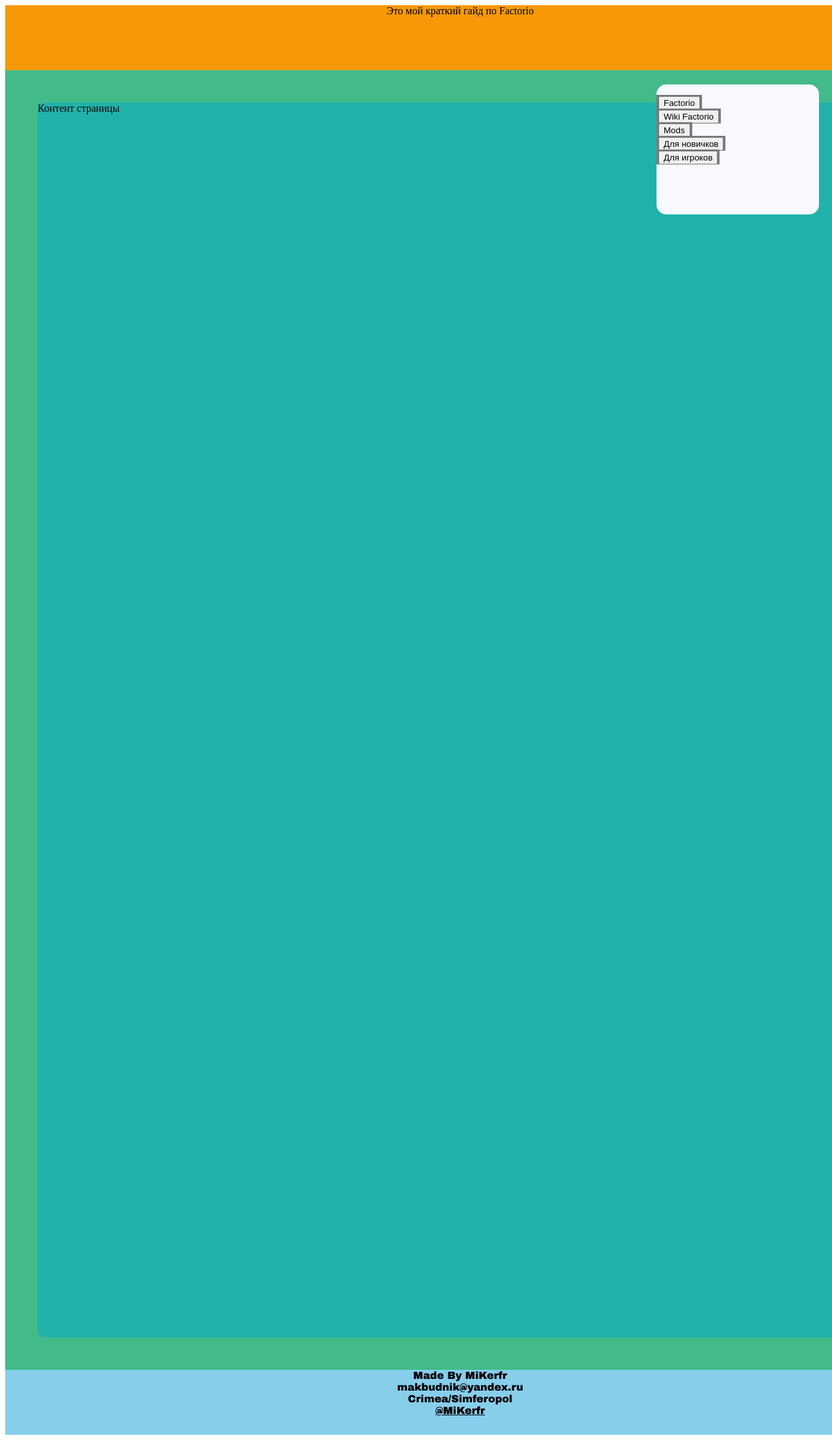
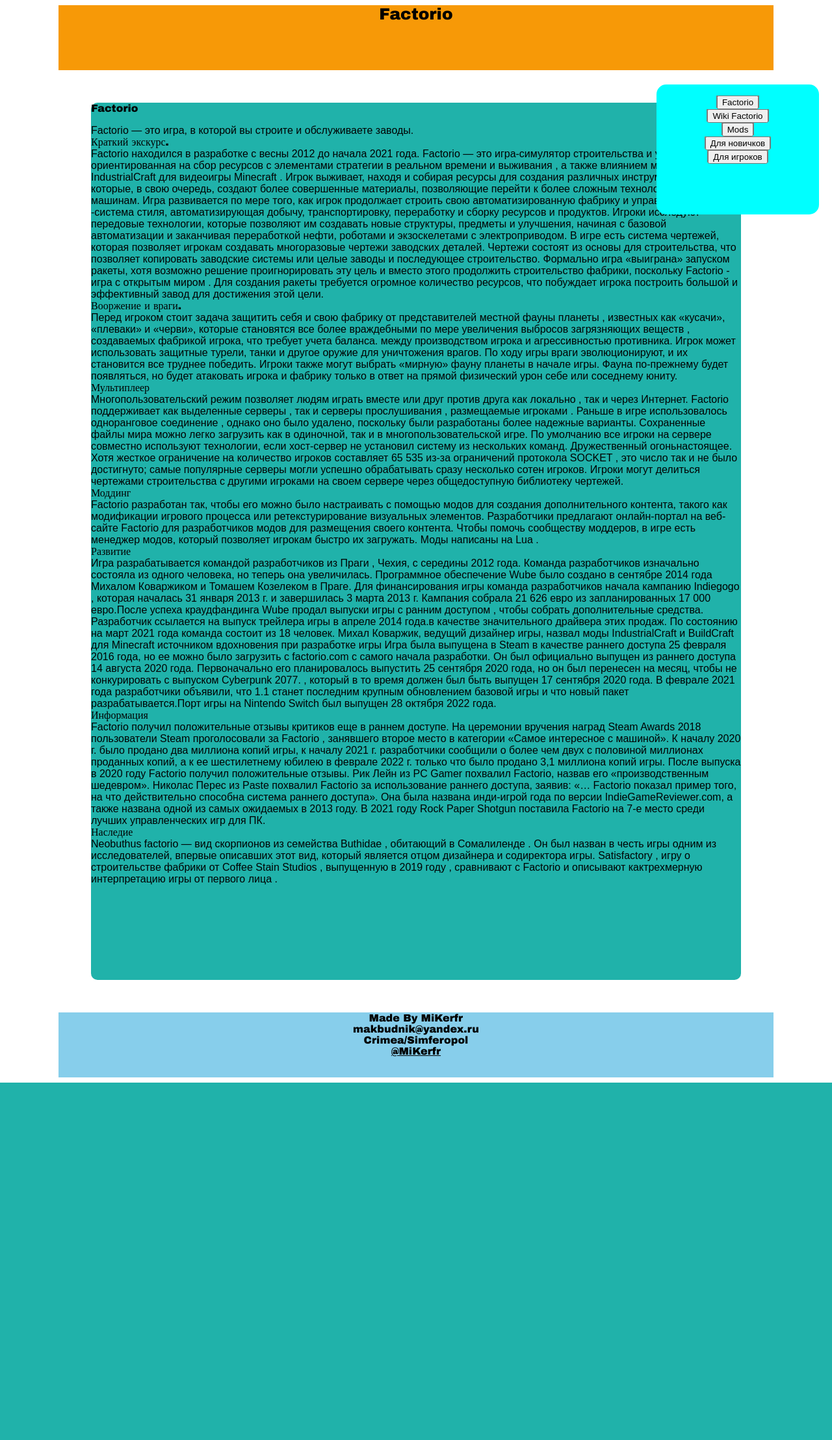
Before and after one commit to MiKerfr/PHP_Synergia1, a PHP site: page /MyFirsthSite.html in a window 1280 px wide; the page is wider, and only the part inside the window is pictured. Shown: that part at 65% size. After the commit the page ends 1666 px from the top of that part, so only its background shows below. Run offline with PHP 8.4, Linux system fonts and the light colour scheme.

Commit message:
1.2
.Текст
.Фон
.Мелкие Исправления

```diff
--- a/HomeSite/MyFirsthSite.css
+++ b/HomeSite/MyFirsthSite.css
@@ -1,8 +1,8 @@
 #frame
 {
-	width: 100%;
+	width: 70%;
 	height: 100%;
-	background-color:#43BB89FF ;
+    background-clip: 2.mp4;
 	margin: auto;
 	display: table;
 
@@ -17,6 +17,9 @@
 	padding: 50px;
 	text-align: center;
 	display: table-header-group;
+	font-size: 25px;
+	font-family: Arial Black;
+	border-radius: 0,0,8,8 ;
 }
 #footer
 {
@@ -26,22 +29,25 @@
 	margin: 50px;
 	text-align: center;
 	display: table-footer-group;
+	font-family: Arial Black;
 }
 #sidebar
 {
 	width:  250px;
 	height: 200px;
-	background-color: ghostwhite;
+	background-color: cyan;
 	float:right;
 	border-radius: 15px;
 	position: fixed;
 	top: 130px;
 	right: 20px;
+	text-align: center;
+	font-family: Arial Black;
 }
 #content
 {
-	width: 1300px;
-	height: 1900px;
+	width: 1000px;
+	height: 1350px;
 	background-color: lightseagreen;
 	margin: 50px;
 	text-align: left;
@@ -57,7 +63,7 @@
 #button
 {
     background: #B3794BFF; /* Цвет фона */
-    border: 3px solid #7a7b7e; /* Параметры рамки */
+    border: 1px solid #7a7b7e; /* Параметры рамки */
     width: 60px; /* Ширина кнопки */
     height: 60px; /* Высота */
     border-radius: 1p
@@ -65,8 +71,18 @@
 #button1
 {
     background: #CCBD32FF; /* Цвет фона */
-    border: 3px solid #7a7b7e; /* Параметры рамки */
+    border: 1px solid #7a7b7e; /* Параметры рамки */
     width: 60px; /* Ширина кнопки */
     height: 60px; /* Высота */
     border-radius: 1px;
 }
+#text
+{
+	font-family: sans-serif;
+    size: 25;
+}
+#a
+{
+	font-family: Arial Black;
+	font-size: 20;
+}
--- a/HomeSite/MyFirsthSite.html
+++ b/HomeSite/MyFirsthSite.html
@@ -2,16 +2,70 @@
 <html lang="en">
 <head>
 	 <meta charset="UTF-8">
-     <title>My Gide Factorio</title>
+     <div>
+
+
+
+     </div>
      <link rel="stylesheet" type="text/css" href="MyFirsthSite.css">
 </head>
 <body>
 	<div id="frame">
-
-    <div id="header">Это мой краткий гайд по Factorio</div>
+    <div id="header">Factorio</div>
 
 
-    <div id="content">Контент страницы</div>
+    <div id="content">
+        <a id="a">Factorio</a>
+        <p id="text"> Factorio — это игра, в которой вы строите и обслуживаете заводы.
+<br>
+<a id="a">Краткий экскурс.</a>
+<br>
+Factorio находился в разработке с весны 2012 до начала 2021 года.
+Factorio — это игра-симулятор строительства и управления, ориентированная на сбор ресурсов с элементами стратегии в реальном времени и выживания , а также влиянием модов BuildCraft и IndustrialCraft для видеоигры Minecraft . Игрок выживает, находя и собирая ресурсы для создания различных инструментов и машин, которые, в свою очередь, создают более совершенные материалы, позволяющие перейти к более сложным технологиям и машинам. Игра развивается по мере того, как игрок продолжает строить свою автоматизированную фабрику и управлять ею. -система стиля, автоматизирующая добычу, транспортировку, переработку и сборку ресурсов и продуктов. Игроки исследуют передовые технологии, которые позволяют им создавать новые структуры, предметы и улучшения, начиная с базовой автоматизации и заканчивая переработкой нефти, роботами и экзоскелетами с электроприводом.
+
+В игре есть система чертежей, которая позволяет игрокам создавать многоразовые чертежи заводских деталей. Чертежи состоят из основы для строительства, что позволяет копировать заводские системы или целые заводы и последующее строительство.
+
+Формально игра «выиграна» запуском ракеты, хотя возможно решение проигнорировать эту цель и вместо этого продолжить строительство фабрики, поскольку Factorio - игра с открытым миром . Для создания ракеты требуется огромное количество ресурсов, что побуждает игрока построить большой и эффективный завод для достижения этой цели.
+<br>
+<a id="a">Вооржение и враги.</a>
+<br>
+Перед игроком стоит задача защитить себя и свою фабрику от представителей местной фауны планеты , известных как «кусачи», «плеваки» и «черви», которые становятся все более враждебными по мере увеличения выбросов загрязняющих веществ , создаваемых фабрикой игрока, что требует учета баланса. между производством игрока и агрессивностью противника. Игрок может использовать защитные турели, танки и другое оружие для уничтожения врагов. По ходу игры враги эволюционируют, и их становится все труднее победить.
+
+Игроки также могут выбрать «мирную» фауну планеты в начале игры. Фауна по-прежнему будет появляться, но будет атаковать игрока и фабрику только в ответ на прямой физический урон себе или соседнему юниту.
+<br>
+<a id="a">Мультиплеер</a>
+<br>
+Многопользовательский режим позволяет людям играть вместе или друг против друга как локально , так и через Интернет. Factorio поддерживает как выделенные серверы , так и серверы прослушивания , размещаемые игроками . Раньше в игре использовалось одноранговое соединение , однако оно было удалено, поскольку были разработаны более надежные варианты.  Сохраненные файлы мира можно легко загрузить как в одиночной, так и в многопользовательской игре. По умолчанию все игроки на сервере совместно используют технологии, если хост-сервер не установил систему из нескольких команд. Дружественный огоньнастоящее. Хотя жесткое ограничение на количество игроков составляет 65 535 из-за ограничений протокола SOCKET , это число так и не было достигнуто; самые популярные серверы могли успешно обрабатывать сразу несколько сотен игроков.  Игроки могут делиться чертежами строительства с другими игроками на своем сервере через общедоступную библиотеку чертежей.
+<br>
+<a id="a">Моддинг</a>
+<br>
+Factorio разработан так, чтобы его можно было настраивать с помощью модов для создания дополнительного контента, такого как модификации игрового процесса или ретекстурирование визуальных элементов. Разработчики предлагают онлайн-портал на веб-сайте Factorio для разработчиков модов для размещения своего контента. Чтобы помочь сообществу моддеров, в игре есть менеджер модов, который позволяет игрокам быстро их загружать. Моды написаны на Lua .
+<br>
+<a id="a">Развитие</a>
+<br>
+Игра разрабатывается командой разработчиков из Праги , Чехия, с середины 2012 года. Команда разработчиков изначально состояла из одного человека, но теперь она увеличилась. Программное обеспечение Wube было создано в сентябре 2014 года Михалом Коваржиком и Томашем Козелеком в Праге. Для финансирования игры команда разработчиков начала кампанию Indiegogo , которая началась 31 января 2013 г. и завершилась 3 марта 2013 г. Кампания собрала 21 626 евро из запланированных 17 000 евро.После успеха краудфандинга Wube продал выпуски игры с ранним доступом , чтобы собрать дополнительные средства. Разработчик ссылается на выпуск трейлера игры в апреле 2014 года.в качестве значительного драйвера этих продаж. По состоянию на март 2021 года команда состоит из 18 человек.
+
+Михал Коваржик, ведущий дизайнер игры, назвал моды IndustrialCraft и BuildCraft для Minecraft источником вдохновения при разработке игры
+
+Игра была выпущена в Steam в качестве раннего доступа 25 февраля 2016 года, но ее можно было загрузить с factorio.com с самого начала разработки.  Он был официально выпущен из раннего доступа 14 августа 2020 года. Первоначально его планировалось выпустить 25 сентября 2020 года, но он был перенесен на месяц, чтобы не конкурировать с выпуском Cyberpunk 2077. , который в то время должен был быть выпущен 17 сентября 2020 года. В феврале 2021 года разработчики объявили, что 1.1 станет последним крупным обновлением базовой игры и что новый пакет разрабатывается.Порт игры на Nintendo Switch был выпущен 28 октября 2022 года.
+<br>
+<a id="a">Информация</a>
+<br>
+Factorio получил положительные отзывы критиков еще в раннем доступе. На церемонии вручения наград Steam Awards 2018 пользователи Steam проголосовали за Factorio , занявшего второе место в категории «Самое интересное с машиной». К началу 2020 г. было продано два миллиона копий игры,  к началу 2021 г. разработчики сообщили о более чем двух с половиной миллионах проданных копий, а к ее шестилетнему юбилею в феврале 2022 г. только что было продано 3,1 миллиона копий игры.
+
+После выпуска в 2020 году Factorio получил положительные отзывы. Рик Лейн из PC Gamer похвалил Factorio, назвав его «производственным шедевром». Николас Перес из Paste похвалил Factorio за использование раннего доступа, заявив: «… Factorio показал пример того, на что действительно способна система раннего доступа». Она была названа инди-игрой года по версии IndieGameReviewer.com, а также названа одной из самых ожидаемых в 2013 году. В 2021 году Rock Paper Shotgun поставила Factorio на 7-е место среди лучших управленческих игр для ПК.
+<br>
+<a id="a">Наследие </a>
+<br>
+Neobuthus factorio — вид скорпионов из семейства Buthidae , обитающий в Сомалиленде . Он был назван в честь игры одним из исследователей, впервые описавших этот вид, который является отцом дизайнера и содиректора игры.
+
+Satisfactory , игру о строительстве фабрики от Coffee Stain Studios , выпущенную в 2019 году , сравнивают с Factorio и описывают кактрехмерную интерпретацию игры от первого лица .
+
+
+    </p>
+
+
+    </div>
 
     <div id="sidebar">
         <br>
```
